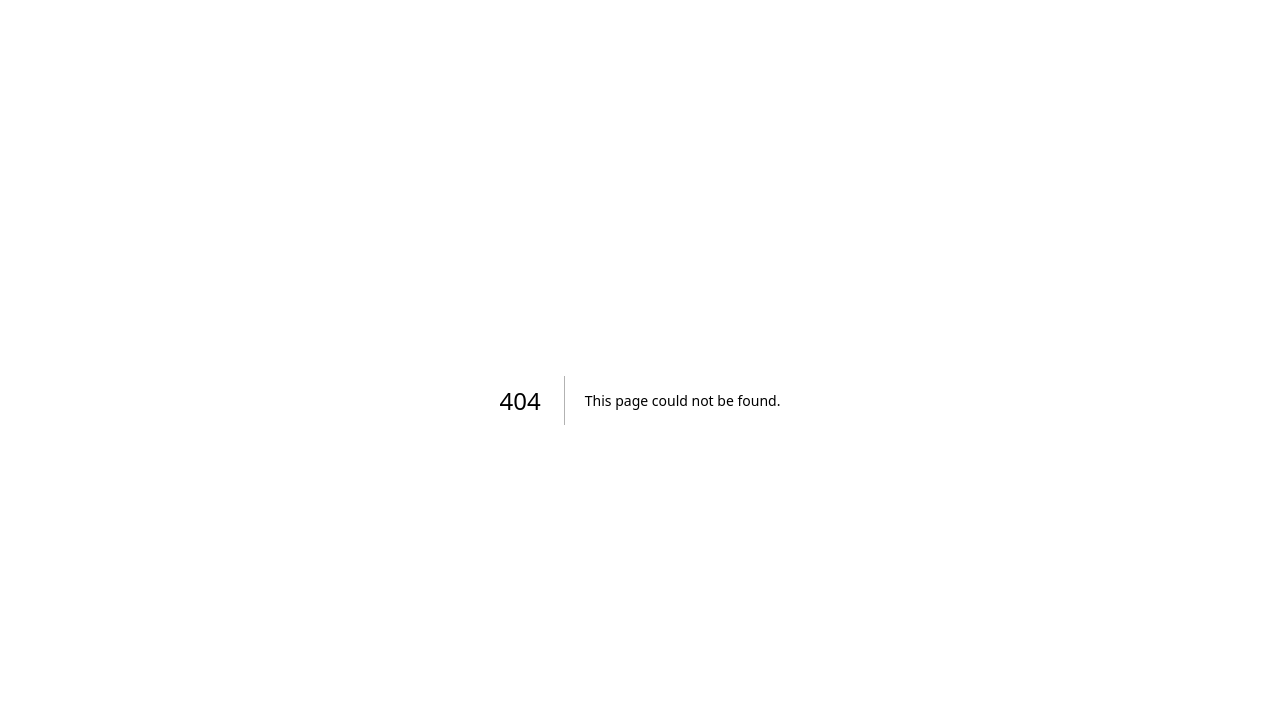
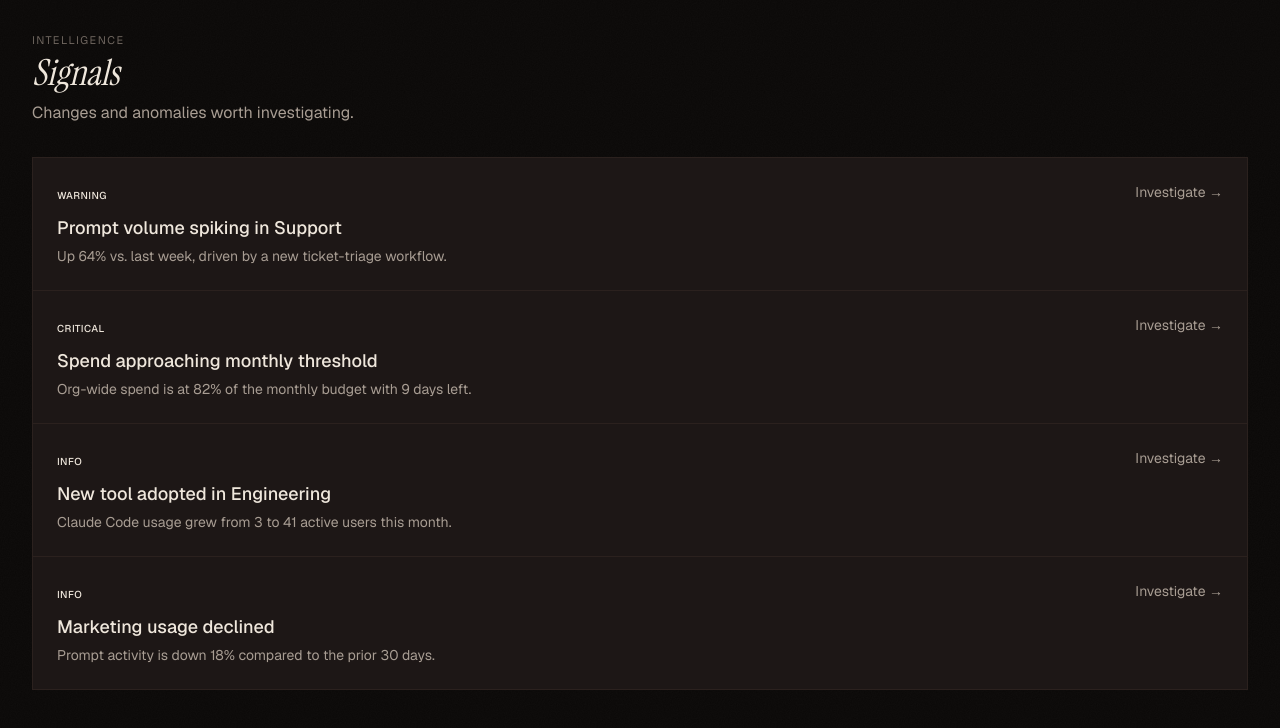
Before and after one commit to uvasishtha/heatrace, a Next.js app: page /signals in a window 1280 px wide. Before the commit this address had no page. Shown: the top 728 px of the page. Built offline with nearby package versions, Linux system fonts and the light colour scheme.

Commit message:
Creating signal page

```diff
--- a/app/components/SignalsPanel.tsx
+++ /dev/null
@@ -1,43 +0,0 @@
-import { signals, type Signal } from "@/app/lib/dashboard-data";
-
-const SEVERITY_STYLES: Record<Signal["severity"], string> = {
-  info: "border-ash-dim",
-  warning: "border-burnt",
-  critical: "border-spark",
-};
-
-const SEVERITY_LABEL_STYLES: Record<Signal["severity"], string> = {
-  info: "text-ash-dim",
-  warning: "text-burnt",
-  critical: "text-spark",
-};
-
-export default function SignalsPanel() {
-  return (
-    <aside className="border border-line bg-char-2 p-6">
-      <p className="eyebrow">Worth a look</p>
-      <h2 className="mt-1 font-serif text-2xl italic text-bone">Signals</h2>
-
-      <ul className="mt-6 divide-y divide-line">
-        {signals.map((signal) => (
-          <li
-            key={signal.id}
-            className={`border-l-2 py-4 pl-4 first:pt-0 last:pb-0 ${SEVERITY_STYLES[signal.severity]}`}
-          >
-            <span
-              className={`text-[10px] font-medium uppercase tracking-wider ${SEVERITY_LABEL_STYLES[signal.severity]}`}
-            >
-              {signal.severity}
-            </span>
-
-            <p className="mt-2 text-sm font-medium text-bone">
-              {signal.title}
-            </p>
-
-            <p className="mt-1 text-sm text-ash">{signal.description}</p>
-          </li>
-        ))}
-      </ul>
-    </aside>
-  );
-}
--- /dev/null
+++ b/app/signals/page.tsx
@@ -0,0 +1,54 @@
+import { signals } from "@/app/lib/dashboard-data";
+
+export default function SignalsPage() {
+  return (
+    <main className="p-8">
+      {/* Header */}
+      <div>
+        <p className="eyebrow">INTELLIGENCE</p>
+
+        <h1 className="mt-1 font-serif text-4xl italic text-bone">
+          Signals
+        </h1>
+
+        <p className="mt-2 text-ash">
+          Changes and anomalies worth investigating.
+        </p>
+      </div>
+
+      {/* Signals list */}
+      <div className="mt-8 border border-line bg-char-2">
+        {signals.map((signal) => (
+          <div
+            key={signal.id}
+            className="border-b border-line p-6 last:border-b-0"
+          >
+            <div className="flex items-start justify-between">
+
+              {/* Signal information */}
+              <div>
+                <span className="text-[10px] font-medium uppercase tracking-wider">
+                  {signal.severity}
+                </span>
+
+                <h2 className="mt-2 text-lg font-medium text-bone">
+                  {signal.title}
+                </h2>
+
+                <p className="mt-1 text-sm text-ash">
+                  {signal.description}
+                </p>
+              </div>
+
+              {/* Action */}
+              <button className="text-sm text-ash hover:text-bone">
+                Investigate →
+              </button>
+
+            </div>
+          </div>
+        ))}
+      </div>
+    </main>
+  );
+}
--- /dev/null
+++ b/components/SignalsPanel.tsx
@@ -0,0 +1,56 @@
+import Link from "next/link";
+import { signals, type Signal } from "@/app/lib/dashboard-data";
+
+const SEVERITY_STYLES: Record<Signal["severity"], string> = {
+  info: "border-ash-dim",
+  warning: "border-burnt",
+  critical: "border-spark",
+};
+
+const SEVERITY_LABEL_STYLES: Record<Signal["severity"], string> = {
+  info: "text-ash-dim",
+  warning: "text-burnt",
+  critical: "text-spark",
+};
+
+export default function SignalsPanel() {
+  return (
+    <aside className="border border-line bg-char-2 p-6">
+      <p className="eyebrow">Worth a look</p>
+      <h2 className="mt-1 font-serif text-2xl italic text-bone">
+        Signals
+      </h2>
+
+      <ul className="mt-6 divide-y divide-line">
+        {signals.map((signal) => (
+          <li key={signal.id}>
+            <Link
+              href="/signals"
+              className={`block border-l-2 py-4 pl-4 first:pt-0 last:pb-0
+                ${SEVERITY_STYLES[signal.severity]}
+                transition-all duration-200
+                hover:bg-char-1
+                hover:pl-6
+                hover:border-spark
+                cursor-pointer`}
+            >
+              <span
+                className={`text-[10px] font-medium uppercase tracking-wider ${SEVERITY_LABEL_STYLES[signal.severity]}`}
+              >
+                {signal.severity}
+              </span>
+
+              <p className="mt-2 text-sm font-medium text-bone">
+                {signal.title}
+              </p>
+
+              <p className="mt-1 text-sm text-ash">
+                {signal.description}
+              </p>
+            </Link>
+          </li>
+        ))}
+      </ul>
+    </aside>
+  );
+}
```
Also changed, not shown: components/DashboardHeader.tsx (renamed from app/components/DashboardHeader.tsx), components/StatsRow.tsx (renamed from app/components/StatsRow.tsx), components/UsageHeatmap.tsx (renamed from app/components/UsageHeatmap.tsx).
